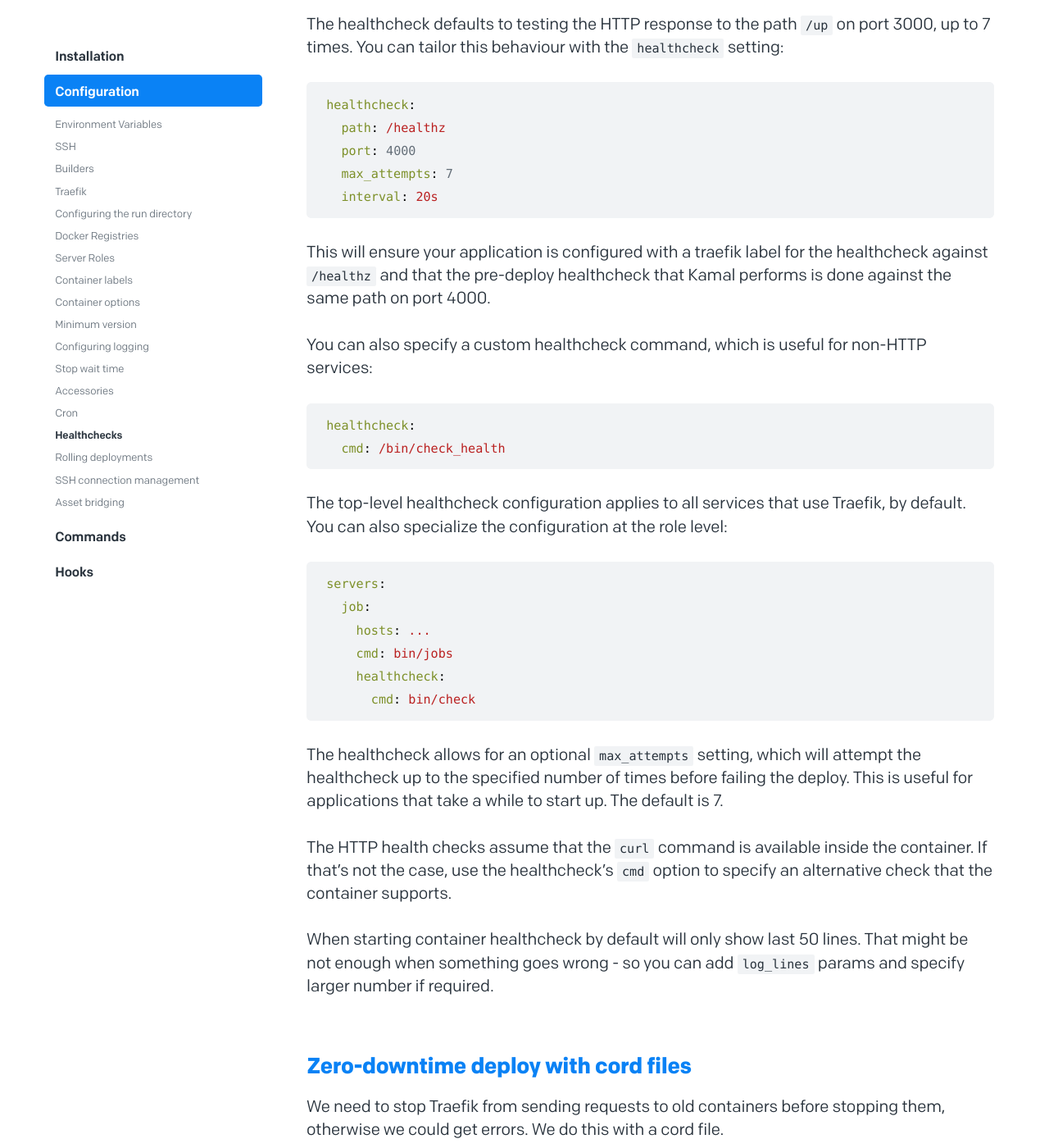
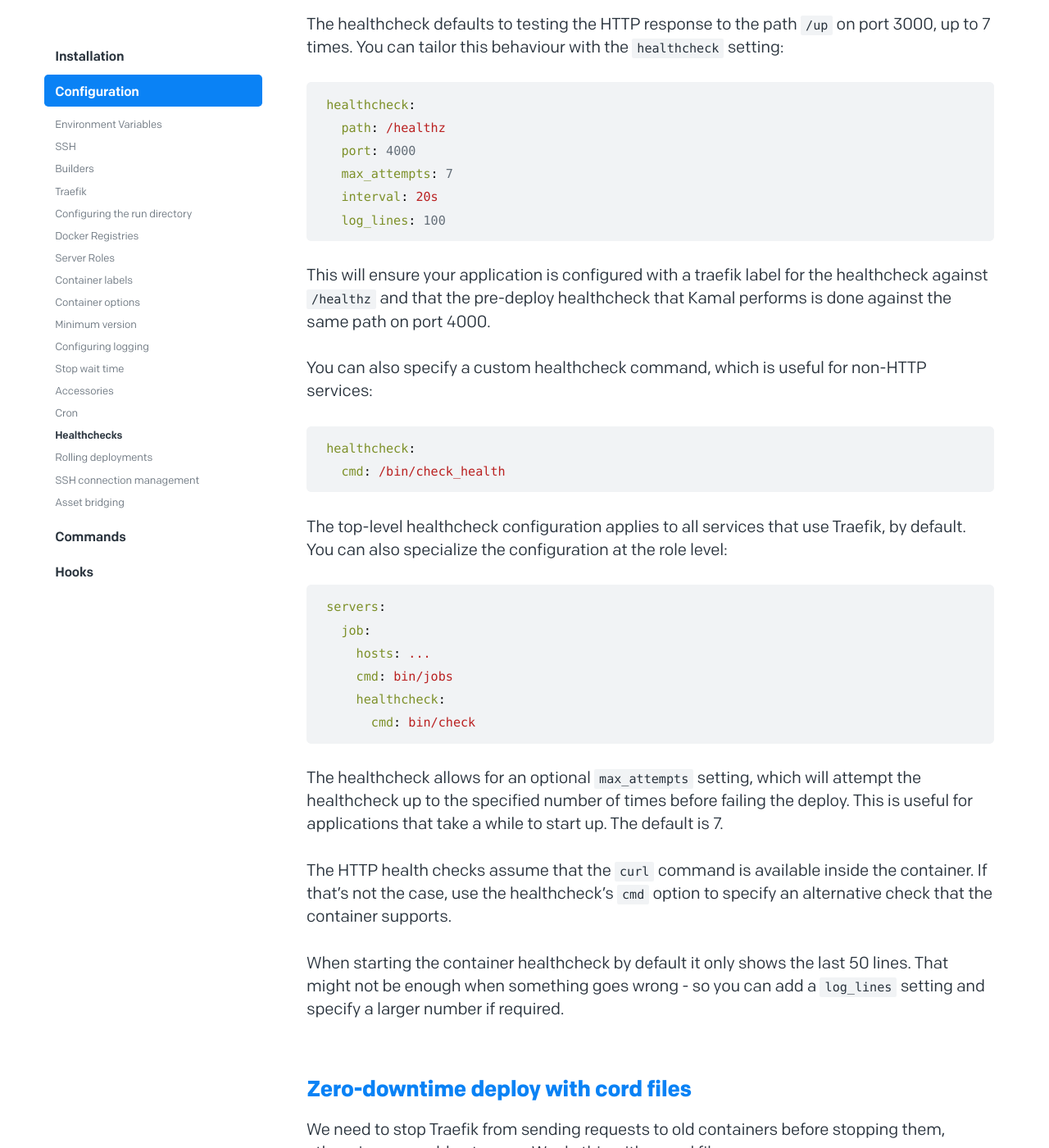
Before and after one commit to basecamp/kamal-site, a Jekyll site: the page built from docs/configuration/healthchecks.md, in a window 1280 px wide and 1400 px high, scrolled down 380 px. Shown: the whole window at 82% size. Built offline with Jekyll 4.4.1, drawn with Linux system fonts in a browser that asks for light colours.

Commit message:
Add log_lines to default healthz check example

````diff
--- a/docs/configuration/healthchecks.md
+++ b/docs/configuration/healthchecks.md
@@ -14,6 +14,7 @@ healthcheck:
   port: 4000
   max_attempts: 7
   interval: 20s
+  log_lines: 100
 ```
 
 This will ensure your application is configured with a traefik label for the healthcheck against `/healthz` and that the pre-deploy healthcheck that Kamal performs is done against the same path on port 4000.
@@ -40,7 +41,7 @@ The healthcheck allows for an optional `max_attempts` setting, which will attemp
 
 The HTTP health checks assume that the `curl` command is available inside the container. If that's not the case, use the healthcheck's `cmd` option to specify an alternative check that the container supports.
 
-When starting container healthcheck by default will only show last 50 lines. That might be not enough when something goes wrong - so you can add `log_lines` params and specify larger number if required.
+When starting the container healthcheck by default it only shows the last 50 lines. That might not be enough when something goes wrong - so you can add a `log_lines` setting and specify a larger number if required.
 
 ## [Zero-downtime deploy with cord files](#zero-downtime-deploy-with-cord-files)
 
````
